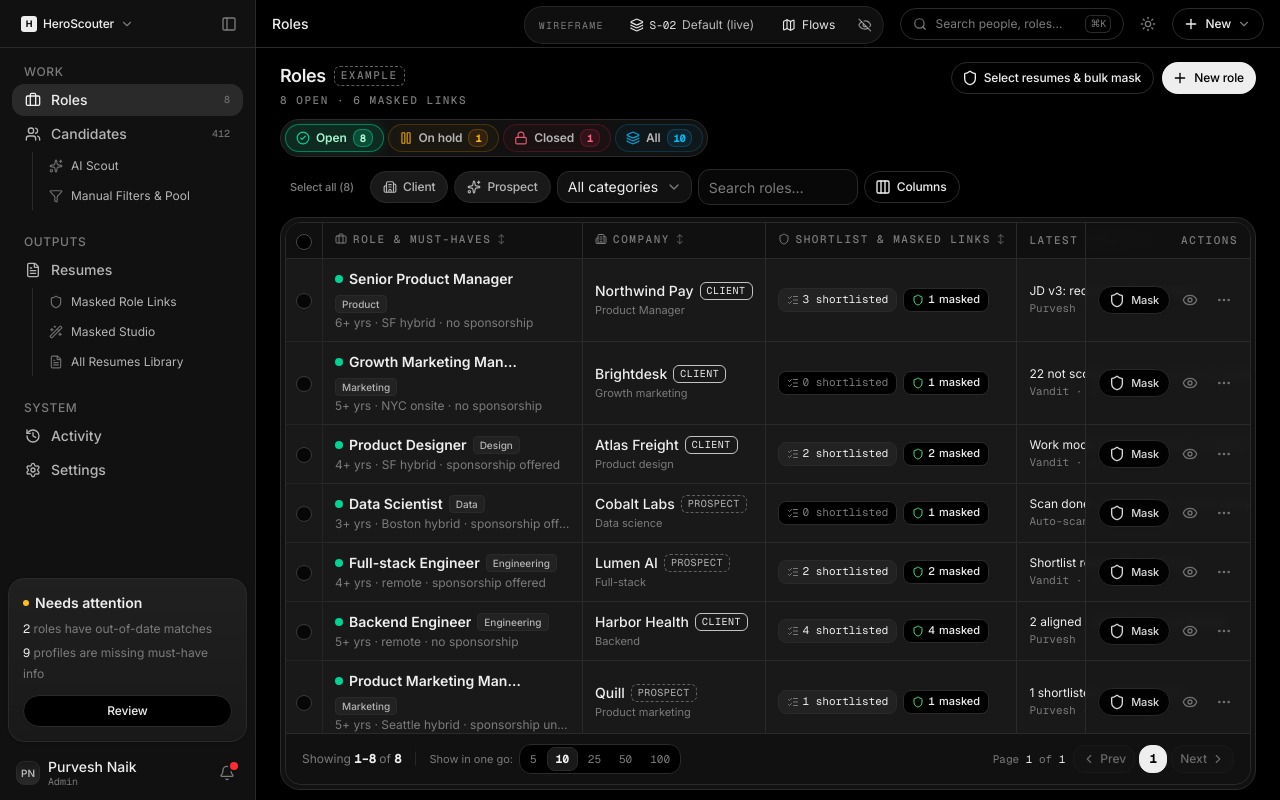
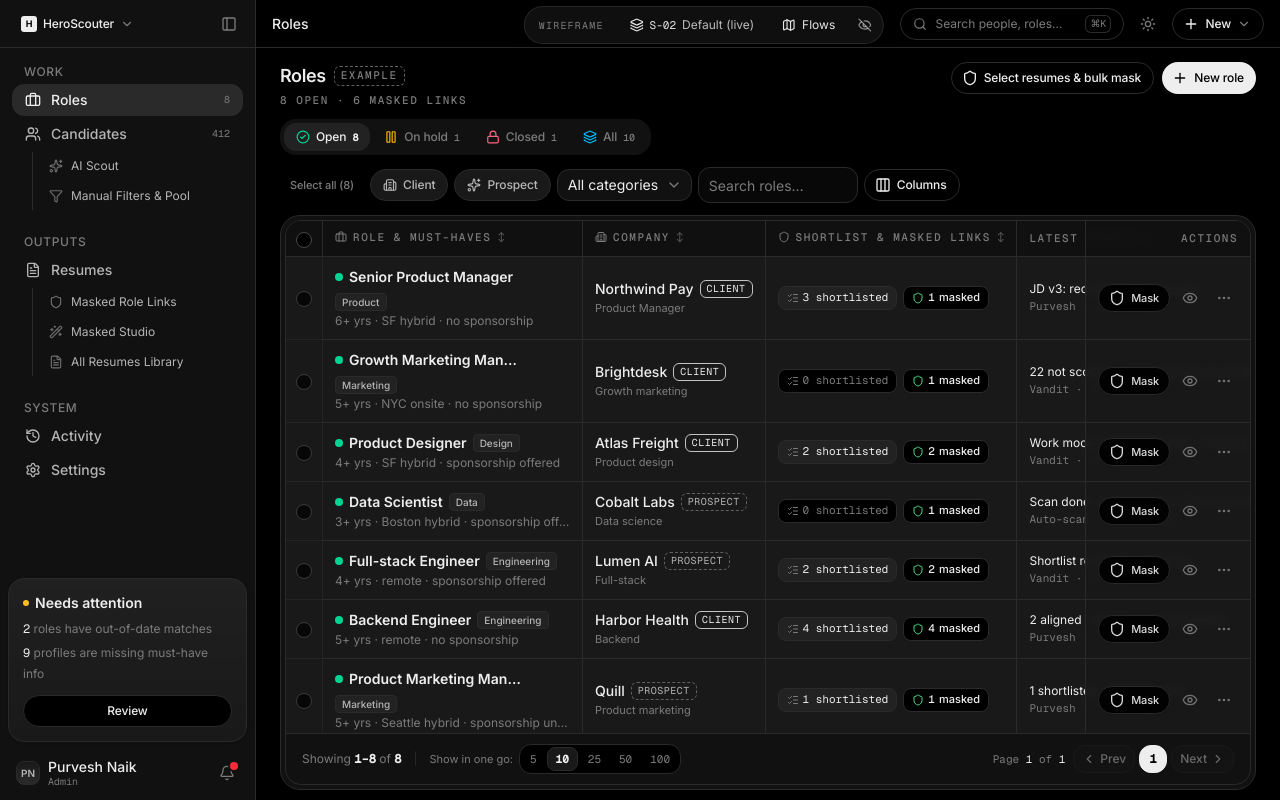
Before and after one commit to vanditdubeywork/HeroScouters, a React (Vite) app: page /#/roles in a window 1280 px wide. Built offline with nearby package versions, Linux system fonts and the light colour scheme.

Commit message:
v0.4: PillTabs no borders, highlight only on active click, color only the icon

```diff
--- a/src/components/ui.tsx
+++ b/src/components/ui.tsx
@@ -190,82 +190,31 @@ export function Segmented<T extends string>({ value, onChange, options, size = '
   )
 }
 
-/** Pill tab strip (h-12 sub-nav pattern with optional semantic color coding & highlights) */
+/** Pill tab strip (highlight only on click/active, no borders, only icon colored) */
 export type PillTabTone = 'success' | 'warning' | 'danger' | 'info' | 'neutral'
-const PILL_TONE_STYLES: Record<PillTabTone, {
-  activeBtn: string
-  inactiveBtn: string
-  iconActive: string
-  iconInactive: string
-  countActive: string
-  countInactive: string
-  dot: string
-}> = {
-  success: {
-    activeBtn: 'border-emerald-500/60 bg-emerald-500/15 text-emerald-200 shadow-[0_0_16px_-4px_rgba(16,185,129,0.4)]',
-    inactiveBtn: 'border-emerald-500/20 bg-emerald-500/[0.04] text-gray-1100 hover:border-emerald-500/40 hover:bg-emerald-500/10 hover:text-emerald-200',
-    iconActive: 'text-emerald-400',
-    iconInactive: 'text-emerald-400/85',
-    countActive: 'border-emerald-400/50 bg-emerald-500/25 text-emerald-200',
-    countInactive: 'border-emerald-500/25 bg-emerald-500/10 text-emerald-400',
-    dot: 'bg-emerald-400',
-  },
-  warning: {
-    activeBtn: 'border-amber-500/60 bg-amber-500/15 text-amber-200 shadow-[0_0_16px_-4px_rgba(245,158,11,0.4)]',
-    inactiveBtn: 'border-amber-500/20 bg-amber-500/[0.04] text-gray-1100 hover:border-amber-500/40 hover:bg-amber-500/10 hover:text-amber-200',
-    iconActive: 'text-amber-400',
-    iconInactive: 'text-amber-400/85',
-    countActive: 'border-amber-400/50 bg-amber-500/25 text-amber-200',
-    countInactive: 'border-amber-500/25 bg-amber-500/10 text-amber-400',
-    dot: 'bg-amber-400',
-  },
-  danger: {
-    activeBtn: 'border-rose-500/60 bg-rose-500/15 text-rose-200 shadow-[0_0_16px_-4px_rgba(244,63,94,0.4)]',
-    inactiveBtn: 'border-rose-500/20 bg-rose-500/[0.04] text-gray-1100 hover:border-rose-500/40 hover:bg-rose-500/10 hover:text-rose-200',
-    iconActive: 'text-rose-400',
-    iconInactive: 'text-rose-400/85',
-    countActive: 'border-rose-400/50 bg-rose-500/25 text-rose-200',
-    countInactive: 'border-rose-500/25 bg-rose-500/10 text-rose-400',
-    dot: 'bg-rose-400',
-  },
-  info: {
-    activeBtn: 'border-sky-500/60 bg-sky-500/15 text-sky-200 shadow-[0_0_16px_-4px_rgba(14,165,233,0.4)]',
-    inactiveBtn: 'border-sky-500/20 bg-sky-500/[0.04] text-gray-1100 hover:border-sky-500/40 hover:bg-sky-500/10 hover:text-sky-200',
-    iconActive: 'text-sky-400',
-    iconInactive: 'text-sky-400/85',
-    countActive: 'border-sky-400/50 bg-sky-500/25 text-sky-200',
-    countInactive: 'border-sky-500/25 bg-sky-500/10 text-sky-400',
-    dot: 'bg-sky-400',
-  },
-  neutral: {
-    activeBtn: 'border-border bg-muted text-gray-1200',
-    inactiveBtn: 'border-transparent text-gray-900 hover:text-gray-1100',
-    iconActive: 'text-foreground',
-    iconInactive: 'text-muted-foreground',
-    countActive: 'border-border bg-card text-foreground',
-    countInactive: 'border-transparent text-muted-foreground',
-    dot: 'bg-gray-900',
-  },
+const PILL_TONE_ICON_COLOR: Record<PillTabTone, string> = {
+  success: 'text-emerald-400',
+  warning: 'text-amber-400',
+  danger: 'text-rose-400',
+  info: 'text-sky-400',
+  neutral: 'text-muted-foreground',
 }
 
 export function PillTabs<T extends string>({ value, onChange, tabs, className }: {
   value: T; onChange: (v: T) => void; tabs: { value: T; label: React.ReactNode; count?: number; icon?: React.ReactNode; tone?: PillTabTone }[]; className?: string
 }) {
-  const hasTones = tabs.some(t => t.tone && t.tone !== 'neutral')
   return (
     <div
       role="tablist"
       className={cn(
-        'no-scrollbar flex min-w-0 items-center overflow-auto',
-        hasTones ? 'gap-1 rounded-2xl border border-border bg-gray-100 p-1' : 'gap-0.5',
+        'no-scrollbar flex min-w-0 items-center gap-0.5 overflow-auto rounded-xl bg-gray-100 p-1',
         className,
       )}
     >
       {tabs.map(t => {
         const active = t.value === value
         const tone = t.tone ?? 'neutral'
-        const cfg = PILL_TONE_STYLES[tone]
-        if (hasTones) {
+        const iconColor = tone === 'neutral' ? (active ? 'text-foreground' : 'text-muted-foreground') : PILL_TONE_ICON_COLOR[tone]
         return (
           <button
             key={t.value}
@@ -274,12 +223,14 @@ export function PillTabs<T extends string>({ value, onChange, tabs, className }:
             aria-selected={active}
             onClick={() => onChange(t.value)}
             className={cn(
-                'relative inline-flex h-7 items-center gap-1.5 rounded-xl border px-2.5 text-xs font-semibold tracking-[-0.011em] whitespace-nowrap transition-all duration-200 outline-none focus-visible:ring-[3px] focus-visible:ring-ring/40 cursor-pointer',
-                active ? cfg.activeBtn : cfg.inactiveBtn,
+              'relative inline-flex h-7 items-center gap-1.5 rounded-lg px-3 text-xs font-[510] tracking-[-0.011em] whitespace-nowrap transition-colors duration-150 outline-none focus-visible:ring-[3px] focus-visible:ring-ring/40 cursor-pointer',
+              active
+                ? 'bg-secondary text-foreground shadow-2xs'
+                : 'bg-transparent text-muted-foreground hover:text-foreground',
             )}
           >
             {t.icon && (
-                <span className={cn('inline-flex shrink-0 items-center [&>svg]:size-3.5', active ? cfg.iconActive : cfg.iconInactive)}>
+              <span className={cn('inline-flex shrink-0 items-center [&>svg]:size-3.5', iconColor)}>
                 {t.icon}
               </span>
             )}
@@ -287,29 +238,13 @@ export function PillTabs<T extends string>({ value, onChange, tabs, className }:
             {t.count !== undefined && (
               <span
                 className={cn(
-                    'inline-flex h-4.5 min-w-4.5 items-center justify-center rounded-md border px-1.5 font-mono text-[10px] font-semibold tnum',
-                    active ? cfg.countActive : cfg.countInactive,
+                  'font-mono text-[10px] tnum',
+                  active ? 'font-semibold text-foreground' : 'text-muted-foreground',
                 )}
               >
                 {t.count}
               </span>
             )}
-            </button>
-          )
-        }
-        return (
-          <button
-            key={t.value} type="button" role="tab" aria-selected={active}
-            onClick={() => onChange(t.value)}
-            className={cn('relative rounded-lg px-3 py-1.5 text-xs font-[510] tracking-[-0.011em] whitespace-nowrap transition-[color] duration-200 outline-none focus-visible:ring-[3px] focus-visible:ring-ring/40 cursor-pointer',
-              active ? 'text-gray-1200' : 'text-gray-900 hover:text-gray-1100')}
-          >
-            {active && <span className="absolute inset-0 rounded-lg border border-border bg-muted" />}
-            <span className="relative flex items-center gap-1.5 [&>svg]:size-3.5 [&>svg]:shrink-0">
-              {t.icon}
-              {t.label}
-              {t.count !== undefined && <span className="font-mono text-[10px] text-muted-foreground tnum">{t.count}</span>}
-            </span>
           </button>
         )
       })}
```
Lines whose indentation alone changed are shown as unchanged.
